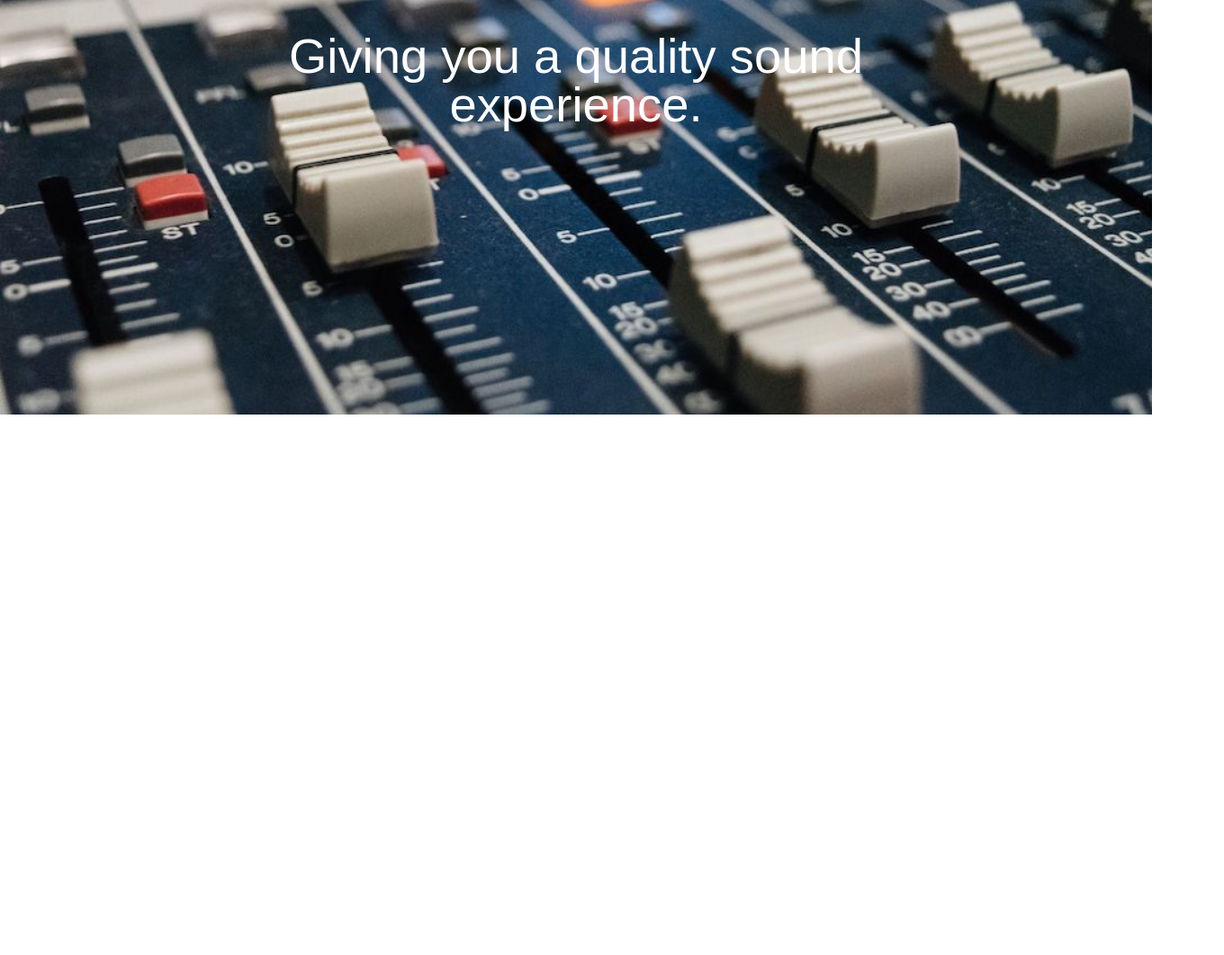
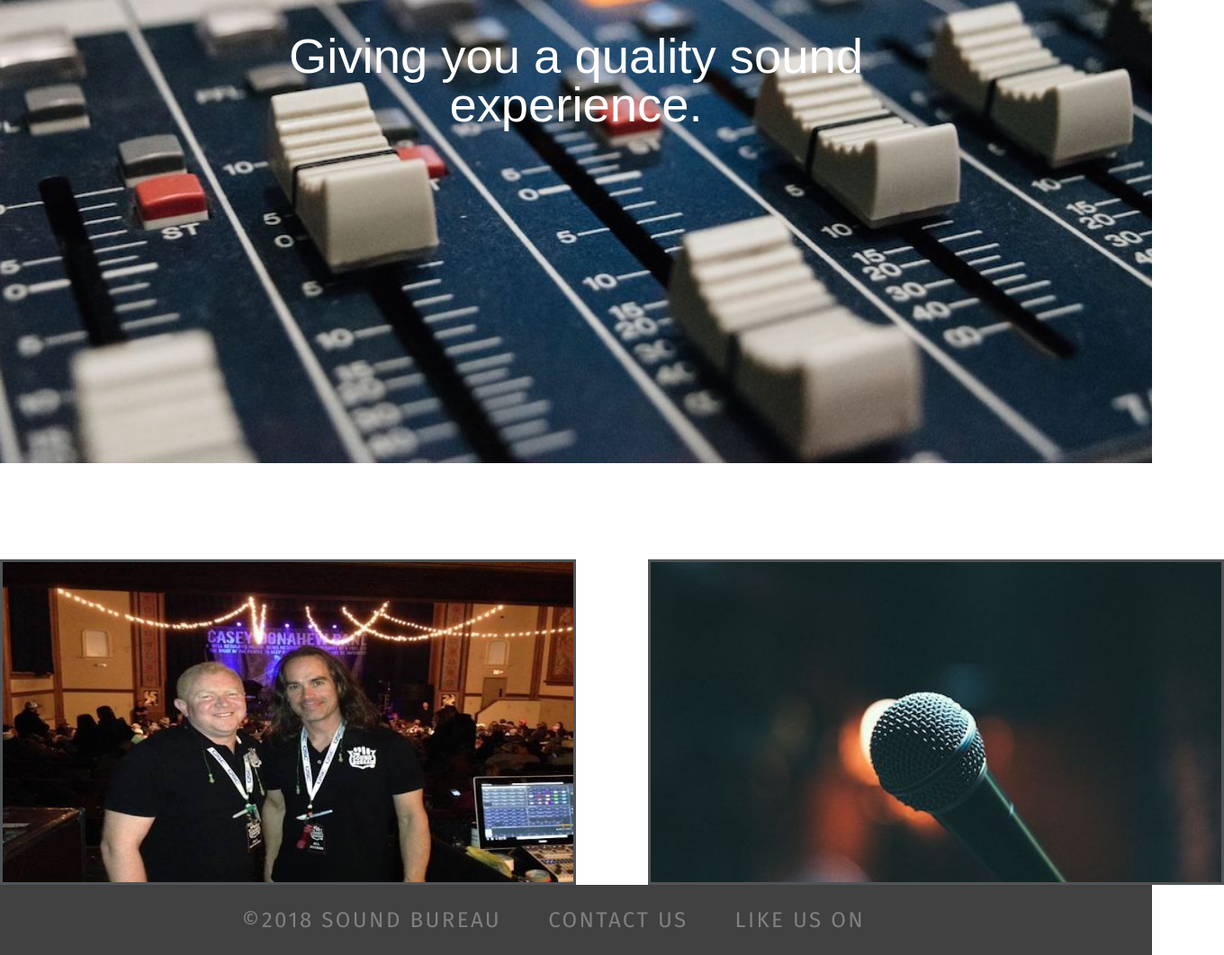
Before and after one commit to Kyro017/soundBureauSite, a plain HTML site: page index.html in a window 1280 px wide. Shown: the part 339-1401 px from the top of the page at 90% size, 1360 px wide, since content can reach past the window. Before the commit the page ends 800 px from the top, so only its background shows below. Drawn offline with Linux system fonts and the light colour scheme; a web font is replaced by a local one.

Commit message:
Added footer

```diff
--- a/index.html
+++ b/index.html
@@ -23,8 +23,23 @@
           <div id="navBarLogo"></div>
         </div>
       </div>
+
       <div id="jumboTron">
           <span>Giving you a quality sound<br>experience.</span>
       </div>
+
+      <div id="sideKick1"></div>
+
+      <div id="sideKick2"></div>
+
+      <div id="footer">
+        <div id="footerContent">
+          <ul>
+            <li>©2018 Sound Bureau</li>
+            <li>Contact Us</li>
+            <li>Like us on </li>
+          </ul>
+        </div>
+      </div>
   </body>
 </html>
--- /dev/null
+++ b/stylesheets/sass/components/_footer.scss
@@ -0,0 +1,22 @@
+// This is the fotter of the page
+
+// IDs
+
+#footer{
+  height: 78px;
+  width: 100vw;
+  position: relative;
+  top: 415px;
+  background-color: #414141;
+  display: flex;
+  align-items: center;
+  justify-content: space-around;
+
+  #footerContent{
+
+    li{
+      font-size: 1.5em;
+      color: #808080;
+    }
+  }
+}
--- /dev/null
+++ b/stylesheets/sass/components/_sidekicks.scss
@@ -0,0 +1,44 @@
+// This is the code for the sidekicks
+
+// IDs
+
+#sideKick1{
+  height: 362px;
+  width: 50vw;
+  position: relative;
+  display: flex;
+  justify-content: center;
+  align-items: center;
+  background: url('../css/imgs/dadandFernandoSoundBureau.jpg') no-repeat;
+  background-size: cover;
+  box-sizing: border-box;
+  border: solid;
+  border-color: #505356;
+  top: 777px;
+
+  &:hover{
+    cursor: pointer;
+
+  }
+}
+
+#sideKick2{
+  height: 362px;
+  width: 50vw;
+  position: relative;
+  display: flex;
+  justify-content: center;
+  align-items: center;
+  background: url('../css/imgs/soundBureauMicImg.jpeg') no-repeat;
+  background-size: cover;
+  box-sizing: border-box;
+  border: solid;
+  border-color: #505356;
+  top: 415px;
+  left: 720px;
+
+  &:hover{
+    cursor: pointer;
+
+  }
+}
--- a/stylesheets/sass/core.scss
+++ b/stylesheets/sass/core.scss
@@ -5,6 +5,9 @@
 @import 'components/reset';
 @import "components/navbar";
 @import "components/jumbotron";
+@import "components/sidekicks";
+@import "components/footer";
+
 
 // Master
 
```
Also changed, not shown: stylesheets/css/core-min.css.
